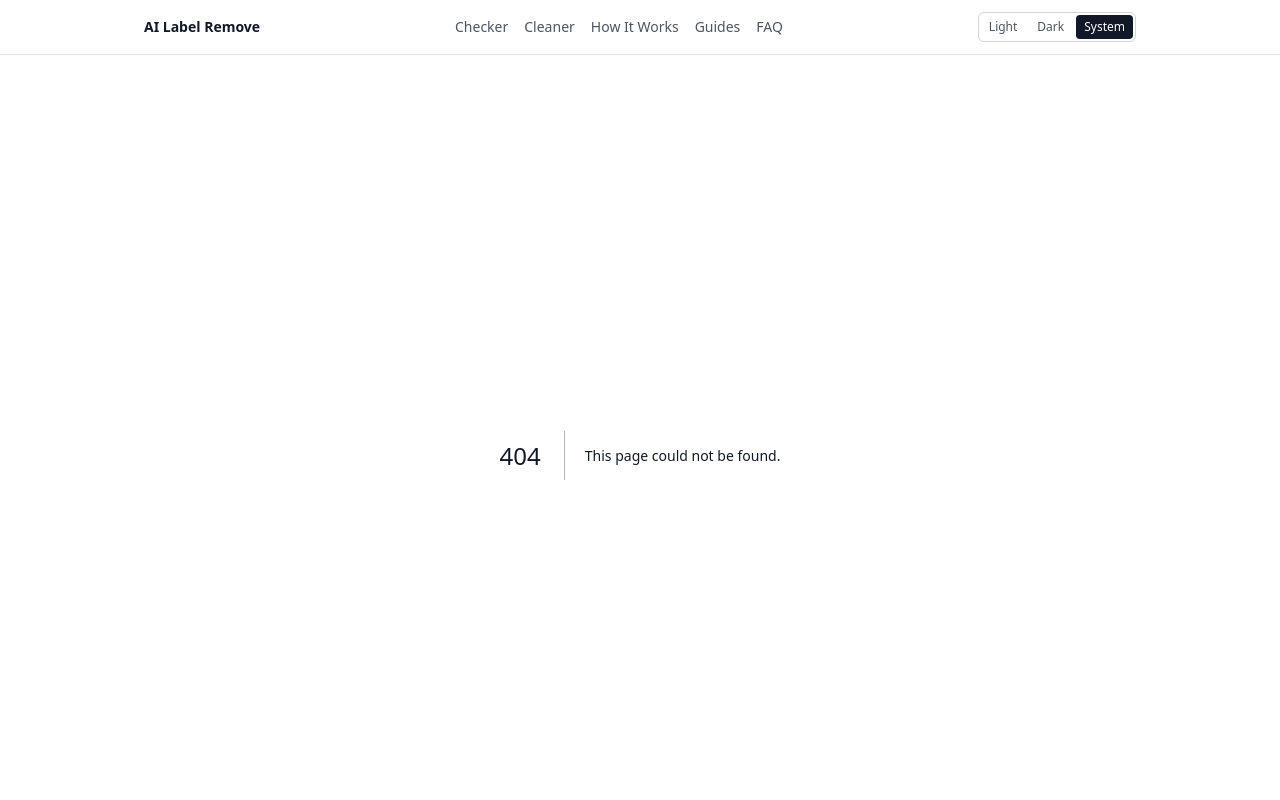
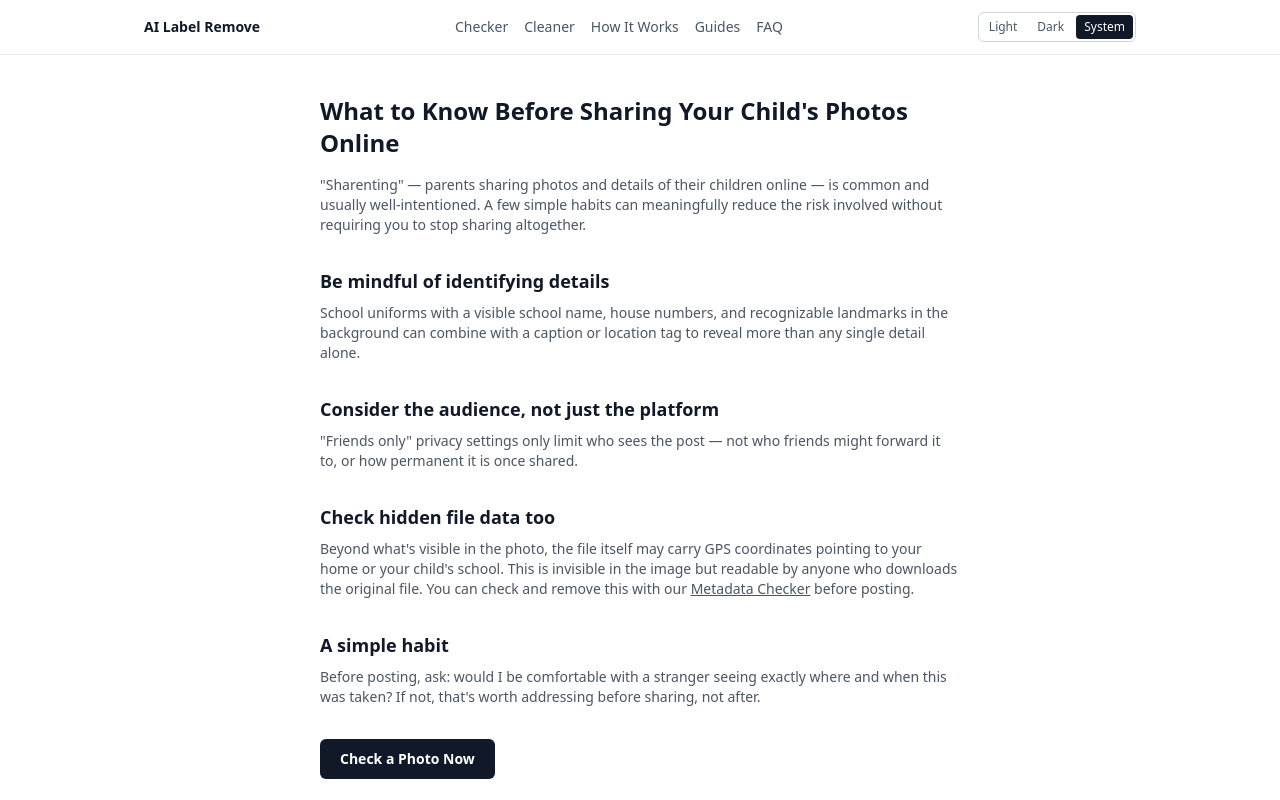
Before and after one commit to ailabelremove/ailabelremove, a Next.js app: page /articles/sharenting-awareness in a window 1280 px wide. Before the commit this address had no page. Shown: the top 800 px of the page. Built offline with nearby package versions, Linux system fonts and the light colour scheme.

Commit message:
Add article on sharenting awareness

```diff
--- /dev/null
+++ b/app/articles/sharenting-awareness/page.tsx
@@ -0,0 +1,75 @@
+import type { Metadata } from "next";
+import Link from "next/link";
+
+export const metadata: Metadata = {
+  title: "What to Know Before Sharing Your Child's Photos Online | AI Label Remove",
+  description:
+    "A practical look at 'sharenting' and simple habits that reduce the risk for kids in photos.",
+  alternates: { canonical: "/articles/sharenting-awareness" },
+};
+
+export default function Article() {
+  return (
+    <main className="mx-auto max-w-2xl px-4 py-10">
+      <h1 className="text-2xl font-semibold text-gray-900 dark:text-gray-100">
+        What to Know Before Sharing Your Child's Photos Online
+      </h1>
+
+      <p className="mt-4 text-sm text-gray-600 dark:text-gray-300">
+        "Sharenting" — parents sharing photos and details of their children
+        online — is common and usually well-intentioned. A few simple habits
+        can meaningfully reduce the risk involved without requiring you to
+        stop sharing altogether.
+      </p>
+
+      <h2 className="mt-8 text-lg font-semibold text-gray-900 dark:text-gray-100">
+        Be mindful of identifying details
+      </h2>
+      <p className="mt-2 text-sm text-gray-600 dark:text-gray-300">
+        School uniforms with a visible school name, house numbers, and
+        recognizable landmarks in the background can combine with a caption
+        or location tag to reveal more than any single detail alone.
+      </p>
+
+      <h2 className="mt-8 text-lg font-semibold text-gray-900 dark:text-gray-100">
+        Consider the audience, not just the platform
+      </h2>
+      <p className="mt-2 text-sm text-gray-600 dark:text-gray-300">
+        "Friends only" privacy settings only limit who sees the post — not
+        who friends might forward it to, or how permanent it is once shared.
+      </p>
+
+      <h2 className="mt-8 text-lg font-semibold text-gray-900 dark:text-gray-100">
+        Check hidden file data too
+      </h2>
+      <p className="mt-2 text-sm text-gray-600 dark:text-gray-300">
+        Beyond what's visible in the photo, the file itself may carry GPS
+        coordinates pointing to your home or your child's school. This is
+        invisible in the image but readable by anyone who downloads the
+        original file. You can check and remove this with our{" "}
+        <Link href="/checker" className="underline">
+          Metadata Checker
+        </Link>{" "}
+        before posting.
+      </p>
+
+      <h2 className="mt-8 text-lg font-semibold text-gray-900 dark:text-gray-100">
+        A simple habit
+      </h2>
+      <p className="mt-2 text-sm text-gray-600 dark:text-gray-300">
+        Before posting, ask: would I be comfortable with a stranger seeing
+        exactly where and when this was taken? If not, that's worth
+        addressing before sharing, not after.
+      </p>
+
+      <div className="mt-8">
+        <Link
+          href="/checker"
+          className="inline-block rounded-md bg-gray-900 px-5 py-2.5 text-sm font-semibold text-white dark:bg-white dark:text-gray-900"
+        >
+          Check a Photo Now
+        </Link>
+      </div>
+    </main>
+  );
+}
```
